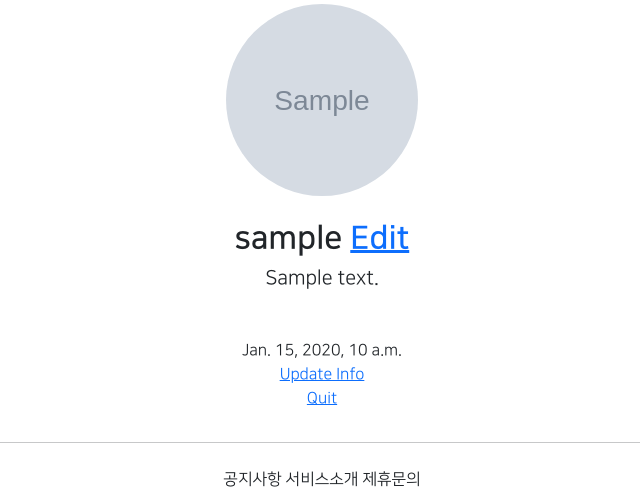
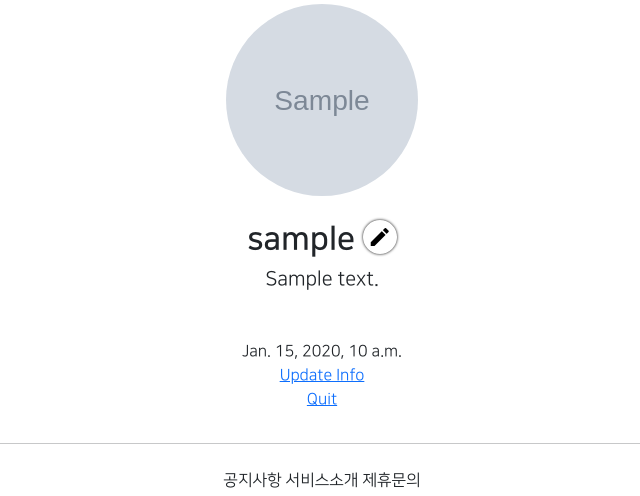
Before and after one commit to NOESYU/self_django, a Django app: page /account/detail/1 in a window 1280 px wide. Shown: the part 269-765 px from the top of the page, without its empty margins (318-958 px from the left). Run offline with Django 3.2, Linux system fonts and the light colour scheme; a user stored in the database is signed in; tables that the repository leaves empty hold one stand-in row (values such as "Sample post"); grey boxes marked "Sample" are stand-in pictures; parts of the project's set-up code (start-up, migrations or seed data) failed here and were passed over; some libraries are stand-ins or nearby versions.

Commit message:
210729 self commit 3

```diff
--- a/accountapp/templates/accountapp/detail.html
+++ b/accountapp/templates/accountapp/detail.html
@@ -9,7 +9,8 @@
             <h2 class="NNS_B">
                 {{ target_user.profile.nickname }}
                 {% if target_user == user %}
-                    <a href="{% url 'profileapp:update' pk=target_user.profile.pk %}">Edit</a>
+                    <a href="{% url 'profileapp:update' pk=target_user.profile.pk %}"
+                        class="material-icons round_button">edit</a>
                 {% endif %}
             </h2>
             <h5>{{ target_user.profile.message }}</h5>
--- a/static/base.css
+++ b/static/base.css
@@ -31,3 +31,15 @@
 .NNS_B {
     font-family: "NanumSquareB", cursive
 }
+
+.round_button {
+    color: black;
+    text-decoration: none;
+    box-shadow: 0 0 3px black;
+    border-radius: 20rem;
+    padding: .3rem;
+}
+
+.round_button:hover{
+    color: dimgrey;
+}
--- a/templates/head.html
+++ b/templates/head.html
@@ -12,6 +12,9 @@
     <meta charset="UTF-8">
     {#base.css link#}
     <link rel="stylesheet" type="text/css" href="{% static 'base.css' %}">
+
+    <link href="https://fonts.googleapis.com/css2?family=Material+Icons"
+      rel="stylesheet">
 
     <style>
         @font-face {
```
